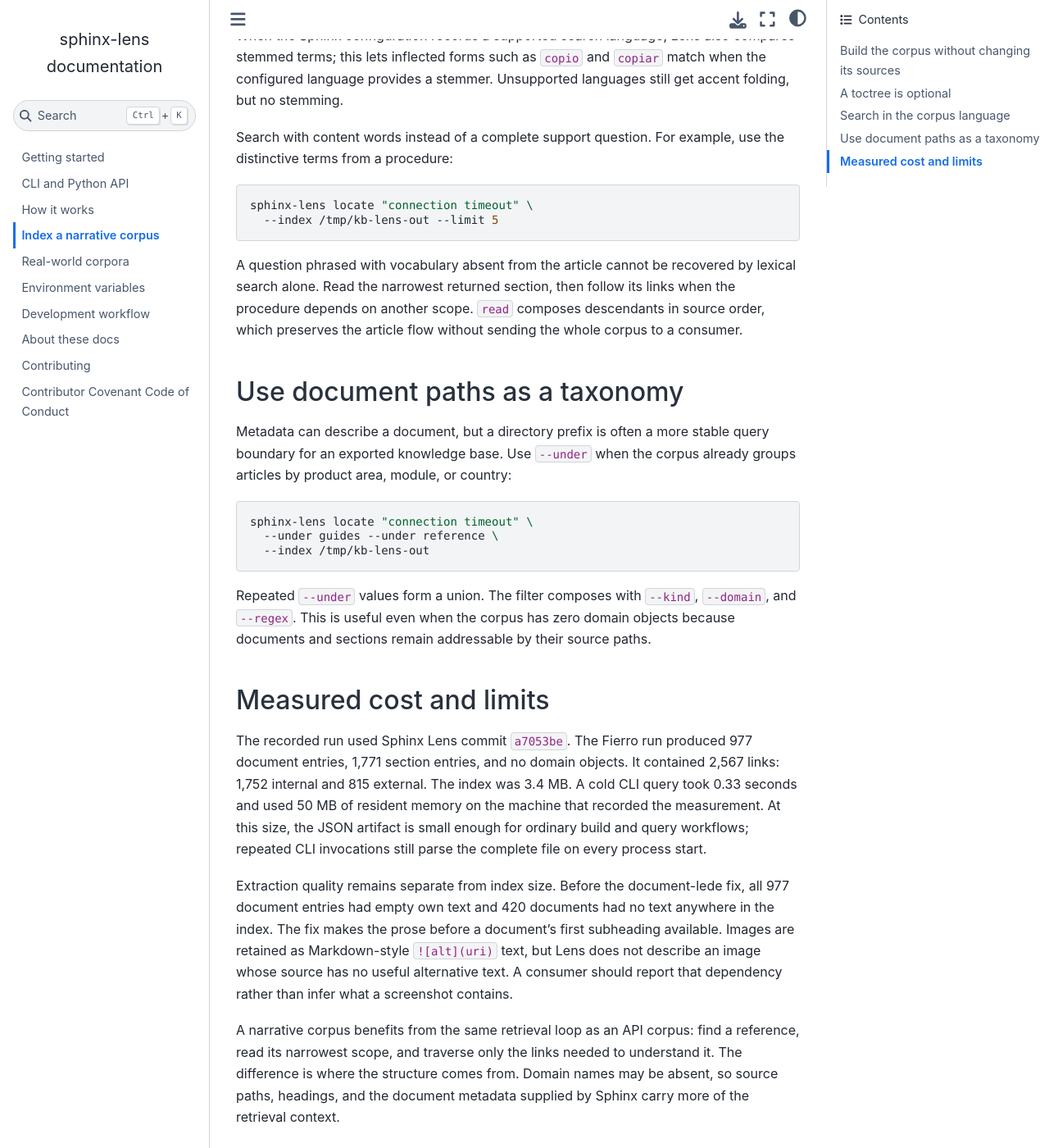
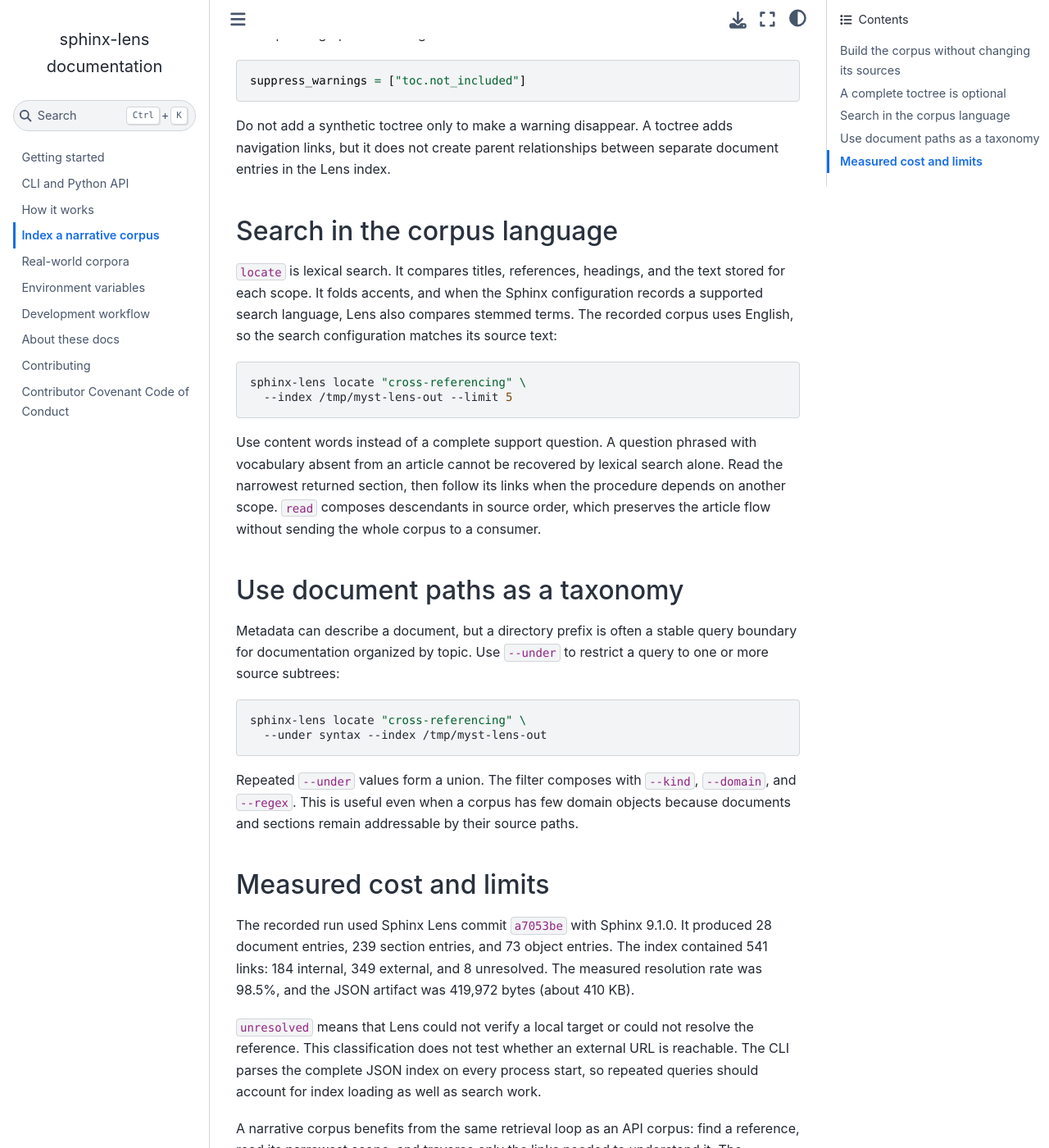
Before and after one commit to mgaitan/sphinx-lens, a Sphinx documentation site: the page built from docs/narrative_corpus.md, in a window 1280 px wide and 1400 px high, scrolled down 1529 px. Shown: the whole window at 82% size. Built offline with Sphinx 7.4.7 and the Sphinx Book theme 1.1.4, drawn with Linux system fonts in a browser that asks for light colours; some of the changed text lies outside the part shown.

Commit message:
docs: use public corpus measurements

````diff
--- a/docs/narrative_corpus.md
+++ b/docs/narrative_corpus.md
@@ -1,121 +1,130 @@
 # Index a narrative corpus
 
 Sphinx Lens also works when a documentation tree is a collection of articles
-rather than an API reference. This matters for support manuals, runbooks, and
-knowledge bases: the useful unit is usually a paragraph or a section, and the
-source files may not have domain objects or a complete table of contents.
+rather than an API reference. This matters for manuals, runbooks, and other
+prose-heavy documentation: the useful unit is usually a paragraph or a section,
+and source paths often provide useful retrieval context.
 
-This chapter uses a recorded run against the Fierro knowledge base as a concrete
-example. The corpus contains 977 Markdown files: 795 articles with frontmatter
-and 182 generated `index.md` files. It is mostly Spanish, so the language notes
-below describe that corpus rather than the English examples used elsewhere in
-this documentation.
+This chapter uses a reproducible run against the public
+[MyST-Parser documentation](https://github.com/executablebooks/MyST-Parser/tree/723cffcf84213f0cb58695b27eec9ad72052b53a).
+The pinned commit is `723cffcf84213f0cb58695b27eec9ad72052b53a`. Its 28 Markdown
+documents cover getting started, syntax, reference material, FAQs, and project
+development. The corpus contains both narrative sections and 73 standard
+objects, so it also shows how article-oriented retrieval works when a corpus is
+not limited to one object domain.
 
 ## Build the corpus without changing its sources
 
-Keep the Sphinx configuration outside an exported content tree when the export
-must remain untouched. A minimal configuration for the recorded run enabled
-MyST, selected `index` as the root document, excluded assets and `.ok/`, and
-enabled colon fences:
+Clone the public repository and check out the recorded commit:
+
+```bash
+git clone https://github.com/executablebooks/MyST-Parser /tmp/myst-parser-public
+git -C /tmp/myst-parser-public checkout 723cffcf84213f0cb58695b27eec9ad72052b53a
+```
+
+Keep the Sphinx configuration outside the source tree when the exported content
+must remain untouched. The configuration used for the recorded run was:
 
 ```python
+project = "MyST Parser documentation"
+root_doc = "index"
+language = "en"
 extensions = ["myst_parser"]
-root_doc = "index"
-exclude_patterns = ["**/assets/**", ".ok/**", "_build/**"]
-language = "es"
-myst_enable_extensions = ["colon_fence"]
+exclude_patterns = ["_build"]
+myst_enable_extensions = [
+    "colon_fence",
+    "deflist",
+    "dollarmath",
+    "fieldlist",
+    "tasklist",
+]
 ```
 
-Build it with the native Sphinx command:
+Build the index with the configuration and doctree directories outside the
+corpus:
 
 ```bash
-sphinx-build -b lens -c /tmp/kb-lens-conf \
-  ~/lambda/kb/knowledge /tmp/kb-lens-out
+uv run sphinx-lens build /tmp/myst-parser-public/docs \
+  --output /tmp/myst-lens-out \
+  --conf-dir /tmp/myst-lens-conf \
+  --doctree-dir /tmp/myst-lens-doctrees
 ```
 
-The output is one `index.json` file. The source tree is read by Sphinx, but Lens
-does not need to modify it to index the documents.
+The output is one `index.json` file. Sphinx reads the source tree, but Lens does
+not need to modify it to index the documents.
 
-## A toctree is optional
+## A complete toctree is optional
 
 Lens extracts documents from Sphinx's `env.found_docs`, not only from documents
-reachable through a `toctree`. A corpus can therefore contain articles that are
-not listed in navigation and still make them available to `resolve`, `read`, and
-`locate`.
+reachable through a `toctree`. The MyST-Parser documentation has root and nested
+toctrees, but the same extraction rule applies to a corpus with incomplete
+navigation: documents that Sphinx discovers remain available to `resolve`,
+`read`, and `locate`.
 
-Sphinx reports `toc.not_included` for documents that no toctree includes. In the
-recorded run, 976 of 1,553 build warnings had this cause. These warnings describe
-a navigation gap, not an indexing failure. If the project intentionally has no
-complete toctree, suppress that warning in the external configuration:
+The recorded build emitted 203 warnings. Review those warnings separately from
+the index output; a navigation warning describes a Sphinx documentation issue,
+while it does not by itself show that Lens failed to extract a document. If a
+project intentionally leaves some documents outside its navigation tree, the
+external configuration can suppress the corresponding Sphinx warning:
 
 ```python
 suppress_warnings = ["toc.not_included"]
 ```
 
-The remaining warnings then identify content problems that need attention rather
-than expected consequences of the corpus layout. Do not add a synthetic toctree
-only to make the warning disappear: a toctree contributes navigation links, but
-it does not create parent relationships between separate document entries in the
-Lens index.
+Do not add a synthetic toctree only to make a warning disappear. A toctree adds
+navigation links, but it does not create parent relationships between separate
+document entries in the Lens index.
 
 ## Search in the corpus language
 
 `locate` is lexical search. It compares titles, references, headings, and the
-text stored for each scope. It folds accents, so `deposito` and `depósito` are
-compared consistently. When the Sphinx configuration records a supported search
-language, Lens also compares stemmed terms; this lets inflected forms such as
-`copio` and `copiar` match when the configured language provides a stemmer.
-Unsupported languages still get accent folding, but no stemming.
-
-Search with content words instead of a complete support question. For example,
-use the distinctive terms from a procedure:
+text stored for each scope. It folds accents, and when the Sphinx configuration
+records a supported search language, Lens also compares stemmed terms. The
+recorded corpus uses English, so the search configuration matches its source
+text:
 
 ```bash
-sphinx-lens locate "connection timeout" \
-  --index /tmp/kb-lens-out --limit 5
+sphinx-lens locate "cross-referencing" \
+  --index /tmp/myst-lens-out --limit 5
 ```
 
-A question phrased with vocabulary absent from the article cannot be recovered by
-lexical search alone. Read the narrowest returned section, then follow its links
-when the procedure depends on another scope. `read` composes descendants in
-source order, which preserves the article flow without sending the whole corpus
-to a consumer.
+Use content words instead of a complete support question. A question phrased
+with vocabulary absent from an article cannot be recovered by lexical search
+alone. Read the narrowest returned section, then follow its links when the
+procedure depends on another scope. `read` composes descendants in source
+order, which preserves the article flow without sending the whole corpus to a
+consumer.
 
 ## Use document paths as a taxonomy
 
-Metadata can describe a document, but a directory prefix is often a more stable
-query boundary for an exported knowledge base. Use `--under` when the corpus
-already groups articles by product area, module, or country:
+Metadata can describe a document, but a directory prefix is often a stable query
+boundary for documentation organized by topic. Use `--under` to restrict a
+query to one or more source subtrees:
 
 ```bash
-sphinx-lens locate "connection timeout" \
-  --under guides --under reference \
-  --index /tmp/kb-lens-out
+sphinx-lens locate "cross-referencing" \
+  --under syntax --index /tmp/myst-lens-out
 ```
 
 Repeated `--under` values form a union. The filter composes with `--kind`,
-`--domain`, and `--regex`. This is useful even when the corpus has zero domain
+`--domain`, and `--regex`. This is useful even when a corpus has few domain
 objects because documents and sections remain addressable by their source paths.
 
 ## Measured cost and limits
 
-The recorded run used Sphinx Lens commit `a7053be`. The Fierro run produced 977 document entries, 1,771 section entries, and no
-domain objects. It contained 2,567 links: 1,752 internal and 815 external. The
-index was 3.4 MB. A cold CLI query took 0.33 seconds and used 50 MB of resident
-memory on the machine that recorded the measurement. At this size, the JSON
-artifact is small enough for ordinary build and query workflows; repeated CLI
-invocations still parse the complete file on every process start.
+The recorded run used Sphinx Lens commit `a7053be` with Sphinx 9.1.0. It produced
+28 document entries, 239 section entries, and 73 object entries. The index
+contained 541 links: 184 internal, 349 external, and 8 unresolved. The measured
+resolution rate was 98.5%, and the JSON artifact was 419,972 bytes (about
+410 KB).
 
-Extraction quality remains separate from index size. Before the document-lede
-fix, all 977 document entries had empty own text and 420 documents had no text
-anywhere in the index. The fix makes the prose before a document's first
-subheading available. Images are retained as Markdown-style `![alt](uri)` text,
-but Lens does not describe an image whose source has no useful alternative text.
-A consumer should report that dependency rather than infer what a screenshot
-contains.
+`unresolved` means that Lens could not verify a local target or could not resolve
+the reference. This classification does not test whether an external URL is
+reachable. The CLI parses the complete JSON index on every process start, so
+repeated queries should account for index loading as well as search work.
 
 A narrative corpus benefits from the same retrieval loop as an API corpus: find
 a reference, read its narrowest scope, and traverse only the links needed to
-understand it. The difference is where the structure comes from. Domain names
-may be absent, so source paths, headings, and the document metadata supplied by
-Sphinx carry more of the retrieval context.
+understand it. The difference is where the structure comes from. Domain objects
+may be sparse or absent, so source paths, headings, and the document metadata
+supplied by Sphinx carry more of the retrieval context.
````
Also changed, not shown: docs/corpus_evaluation.md (+11 -11 lines).
